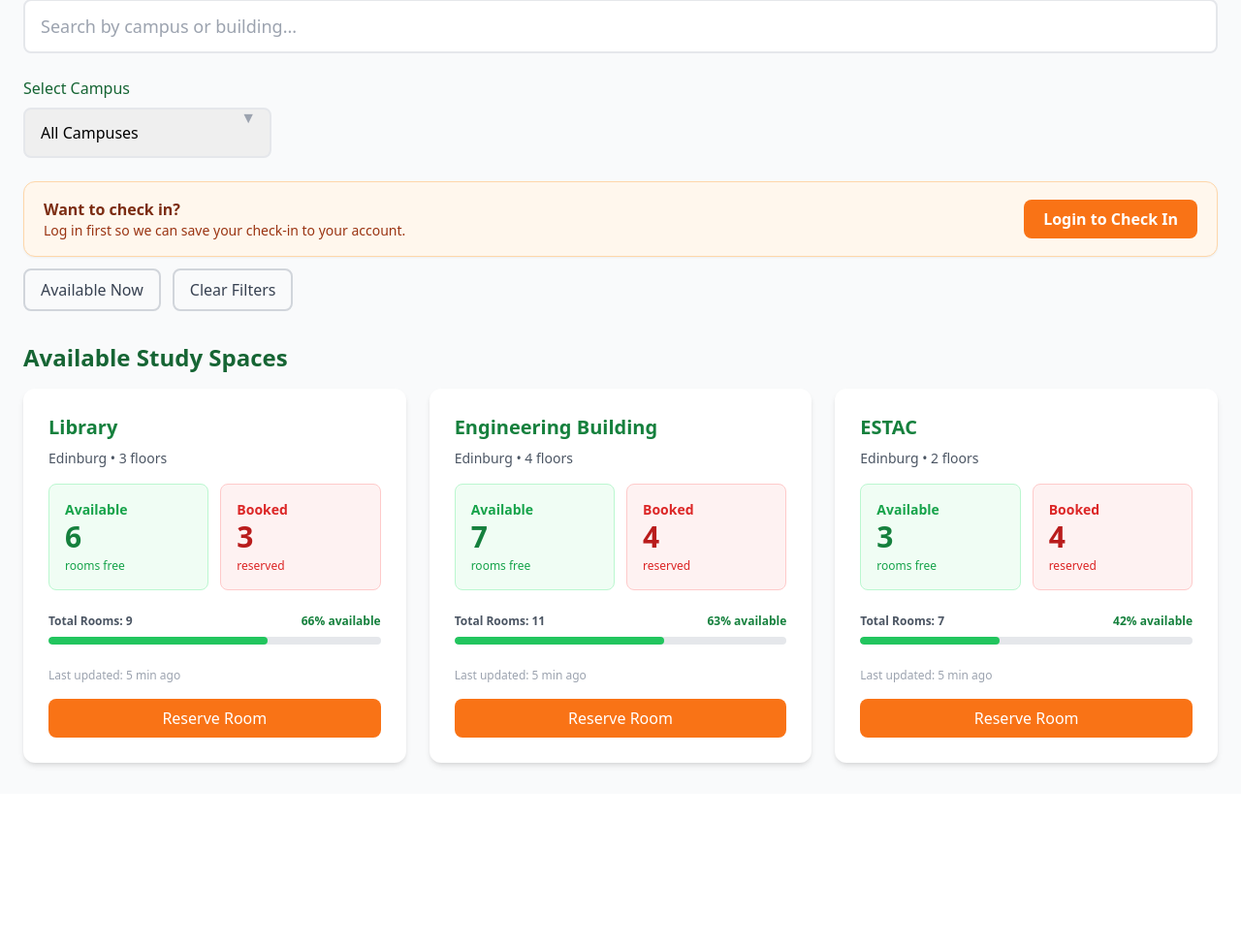
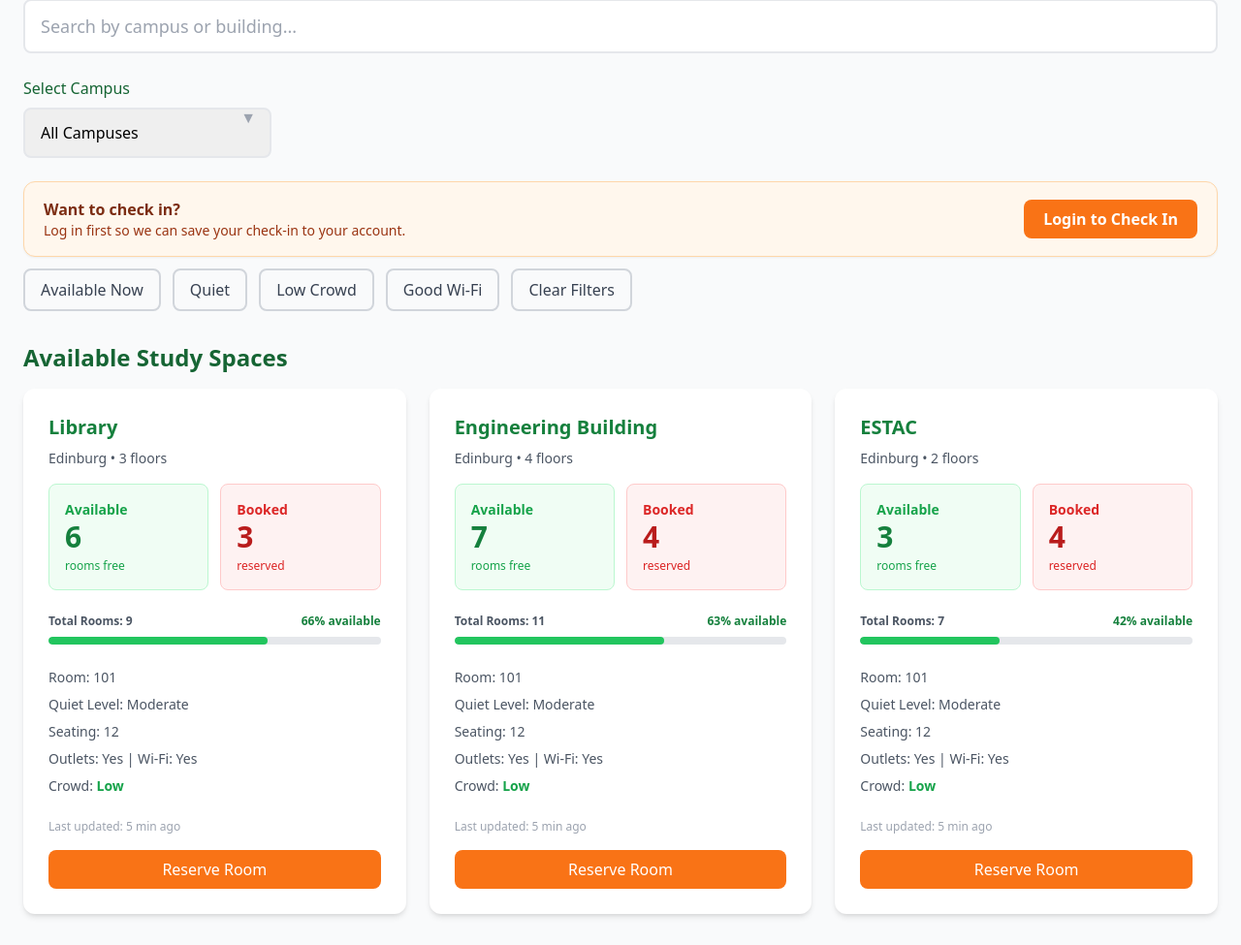
Before and after one commit to Cpl-flowers/Django_Spring26, a Django app: page / in a window 1280 px wide. Shown: the part 125-1100 px from the top of the page at 97% size. Before the commit the page ends 917 px from the top, so only its background shows below. Run offline with Django 5.2, Linux system fonts and the light colour scheme; data comes from the database, SQL or seed files in the repository; both versions use the stored data as it was after the commit; some libraries are stand-ins or nearby versions.

Commit message:
successfully merged into my branch Angle's and study ui, then made sure the ui also had the combined attributes of study ui and angel's

```diff
--- a/testFolder/testApp/templates/testApp/home.html
+++ b/testFolder/testApp/templates/testApp/home.html
@@ -111,6 +111,15 @@
                         class="px-4 py-2 rounded-lg border-2 {% if request.GET.available %}bg-orange-500 text-white border-orange-500{% else %}border-gray-300 text-gray-700 hover:bg-orange-500 hover:text-white{% endif %}">
                     Available Now
                 </button>
+                <button class="px-4 py-2 rounded-lg border-2 border-gray-300 text-gray-700 hover:bg-orange-500 hover:text-white">
+                    Quiet
+                </button>
+                <button class="px-4 py-2 rounded-lg border-2 border-gray-300 text-gray-700 hover:bg-orange-500 hover:text-white">
+                    Low Crowd
+                </button>
+                <button class="px-4 py-2 rounded-lg border-2 border-gray-300 text-gray-700 hover:bg-orange-500 hover:text-white">
+                    Good Wi-Fi
+                </button>
                 <a href="{% url 'home' %}"
                    class="px-4 py-2 rounded-lg border-2 border-gray-300 text-gray-700 hover:bg-orange-500 hover:text-white">
                     Clear Filters
@@ -156,6 +165,15 @@
                         </div>
                     </div>
 
+                    <!-- Room Details -->
+                    <div class="space-y-2 text-sm text-gray-600 mb-6">
+                        <p>Room: 101</p>
+                        <p>Quiet Level: Moderate</p>
+                        <p>Seating: 12</p>
+                        <p>Outlets: Yes | Wi-Fi: Yes</p>
+                        <p>Crowd: <span class="font-bold text-green-600">Low</span></p>
+                    </div>
+
                     <p class="text-gray-400 text-xs mb-4">Last updated: 5 min ago</p>
                     {% if building.available_rooms > 0 %}
                         <a href="{% url 'select_rooms' building.id %}"
```
Also changed, not shown: db.sqlite3.
